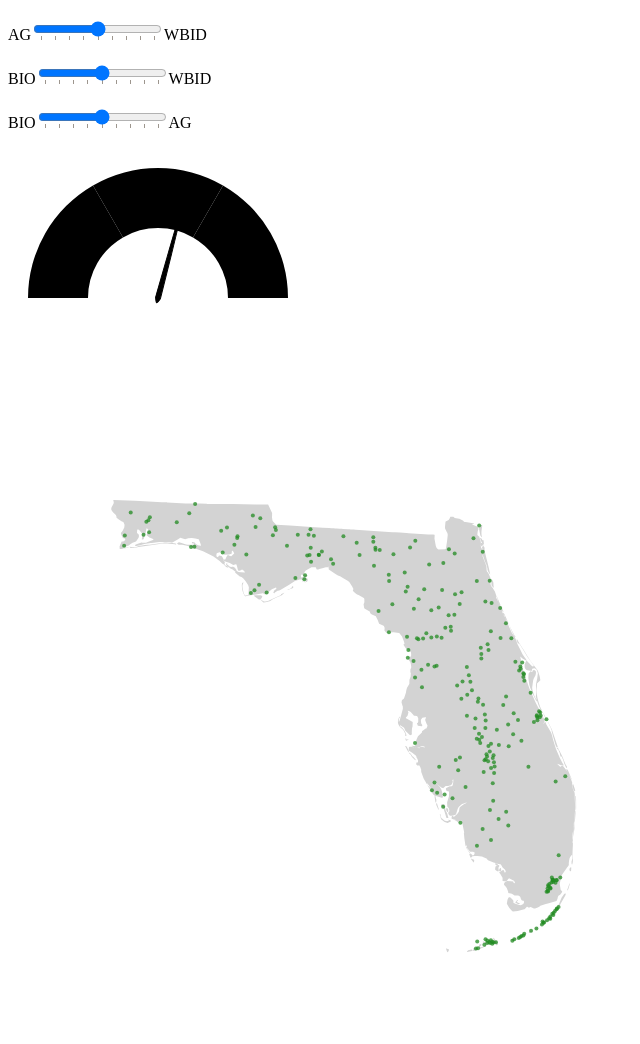
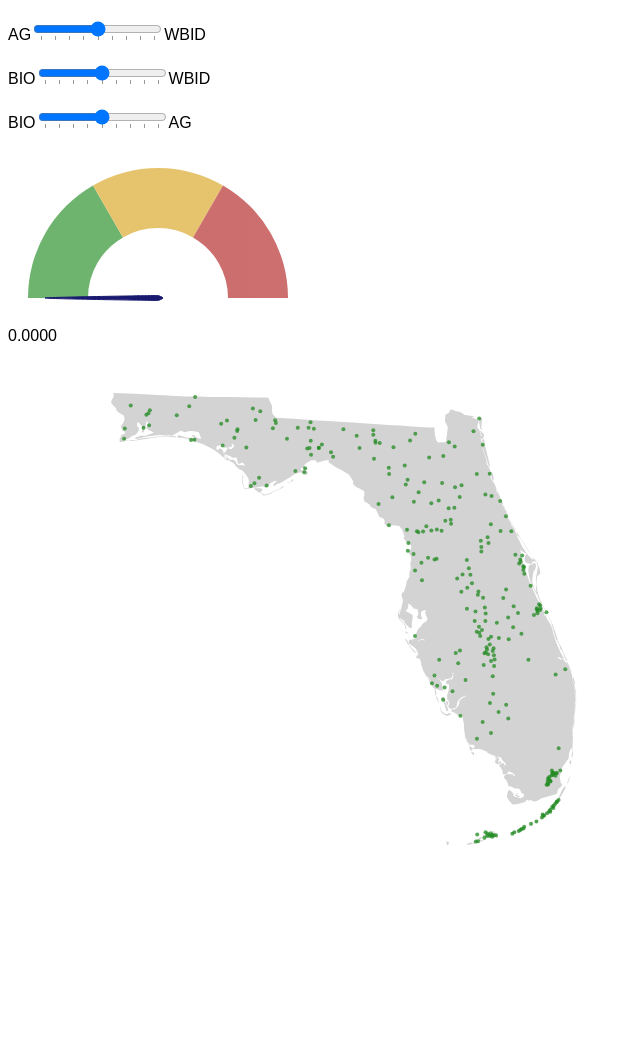
Before and after one commit to PhilipGriffith/FFP, a Flask app: page / in a window 1280 px wide. Shown: the whole page, without its empty margins (0-640 px from the left). After the commit the page ends 845 px from the top, so only its background shows below. Run offline with Flask 2, Linux system fonts and the light colour scheme.

Commit message:
Gauge is now working. Split out js scripts and css stylesheet to new files.

```diff
--- /dev/null
+++ b/project/static/css/styles.css
@@ -0,0 +1,17 @@
+body {
+    font-family: Arial;
+}
+#map path {
+    fill: lightgrey;
+}
+#map circle {
+    fill: forestgreen;
+    opacity: 0.75;
+}
+#cr-gauge g.pointer {
+    fill: midnightblue;
+    stroke: midnightblue;
+}
+#cr-gauge g.arc {
+    opacity: 0.65;
+}
--- a/project/static/js/gauge.js
+++ b/project/static/js/gauge.js
@@ -9,10 +9,10 @@ function Gauge(container, configuration) {
 
 		pointerWidth				: 5,
 		pointerTailLength			: 5,
-		pointerHeadLengthPercent	: 0.7,
+		pointerHeadLengthPercent	: 0.75,
 
 		minValue					: 0,
-		maxValue					: 0.3,
+		maxValue					: 0.2,
 
 		minAngle					: -90,
 		maxAngle					: 90,
@@ -20,10 +20,9 @@ function Gauge(container, configuration) {
 		transitionMs				: 750,
 
 		majorTicks					: 3,
-		labelFormat					: d3.format(',g'),
-		labelInset					: 10,
-
-		arcColorFn					: d3.interpolateHsl("green", d3.rgb('#3e6c0a'))
+		color0                      : "forestgreen",
+		color1                      : "goldenrod",
+		color2                      : "firebrick"
 	};
 	var range = undefined;
 	var r = undefined;
@@ -106,24 +105,18 @@ function Gauge(container, configuration) {
 		arcs.selectAll('path')
 				.data(tickData)
 			.enter().append('path')
-				//.attr('fill', function(d, i) {
-				//	return config.arcColorFn(d * i);
-				//})
+				.attr('fill', function(d, i) {
+				    switch (i){
+				        case 0:
+				            return config.color0;
+				        case 1:
+				            return config.color1;
+				        case 2:
+				            return config.color2;
+					}
+				})
 				.attr('d', arc);
-/*
-		var lg = svg.append('g')
-				.attr('class', 'label')
-				.attr('transform', centerTx);
-		lg.selectAll('text')
-				.data(ticks)
-			.enter().append('text')
-				.attr('transform', function(d) {
-					var ratio = scale(d);
-					var newAngle = config.minAngle + (ratio * range);
-					return 'rotate(' +newAngle +') translate(0,' +(config.labelInset - r) +')';
-				})
-				.text(config.labelFormat);
-*/
+
 		var lineData = [ [config.pointerWidth / 2, 0],
 						[0, -pointerHeadLength],
 						[-(config.pointerWidth / 2), 0],
@@ -159,3 +152,17 @@ function Gauge(container, configuration) {
 
 	return that;
 }
+
+function updateGauge(value) {
+    var cr_gauge = 0;
+    if (value > 0.2) {
+        cr_gauge = 0.2;
+    } else {
+        cr_gauge = value;
+    }
+    if (value == 0) {
+        value = "0.0000";
+    }
+    crGauge.update(cr_gauge);
+    document.getElementById("cr-number").innerHTML = value;
+}
--- /dev/null
+++ b/project/static/js/pagelogic.js
@@ -0,0 +1,136 @@
+//MongoDB URL
+var mongodb = "http://localhost:5000/query="
+var csv_data = "../static/data/ffp.csv"
+var geojson_data = "../static/geojson/florida.json"
+
+var cr = "0.0000";
+document.getElementById("cr-number").innerHTML = cr;
+
+var crGauge = Gauge('#cr-gauge', {
+    size: 300,
+    clipWidth: 300,
+    clipHeight: 175,
+    ringWidth: 60,
+    maxValue: 0.2,
+    transitionMs: 2000,
+});
+crGauge.render();
+
+//Width and height
+var width = 700;
+var height = 580;
+
+//Define map projection
+var projection = d3.geo.albers()
+                        .scale(4000)
+                        .rotate([83.5, -.6, 0])
+                        .center([0, 27])
+                        .translate([width/2, height/2]);
+
+//Define path generator
+var path = d3.geo.path()
+                 .projection(projection);
+
+//Create SVG element
+var svg = d3.select("body")
+            .append("svg")
+            .attr("id", "map")
+            .attr("width", width)
+            .attr("height", height);
+
+//Load in GeoJSON data
+d3.json(geojson_data, function(json) {
+
+    //Bind data and create one path per GeoJSON feature
+    svg.selectAll("path")
+       .data(json.features)
+       .enter()
+       .append("path")
+       .attr("d", path);
+
+    // Load FFP data
+    d3.csv(csv_data, function(csv) {
+
+        svg.selectAll("circle")
+            .data(csv)
+            .enter()
+            .append("circle")
+            .attr("cx", function(d) {
+                    return projection([d.LON, d.LAT])[0];
+            })
+            .attr("cy", function(d) {
+                    return projection([d.LON, d.LAT])[1];
+            })
+            .attr("r", 2)
+            .on("click", function(d) {
+                    if (event.ctrlKey) {
+                        d3.select(this).remove();
+                    } else {
+                        window.open(d.URL);
+                    }
+            });
+    });
+});
+
+//Convert a slider value to the corresponding query value
+function convertValue(value) {
+
+    x = parseInt(value) + 1;
+    if (x < 1) {
+        x -= 2;
+        return "10" + Math.abs(x);
+    } else {
+        return x.toString();
+    }
+}
+
+function updateScores() {
+
+    //Get variables from Slider Controls
+    var wbid = convertValue(document.getElementById("wbidRange").value);
+    var ag = convertValue(document.getElementById("agRange").value);
+    var bio = convertValue(document.getElementById("bioRange").value);
+
+    //Set query URL
+    url = mongodb + wbid + "&" + ag + "&" + bio;
+
+    console.log(url);
+
+    //Load data from MongoDB
+    d3.json(url, function(json) {
+
+        //Load cr value
+        cr = json.cr;
+
+        //Load FFP data
+        d3.csv(csv_data, function(csv) {
+
+            //Loop through once for each score in the json data
+            for (var i = 0; i < json.scores.length; i++) {
+
+                var json_id = json.scores[i].site_id;
+                var score = json.scores[i].score;
+
+                //Find the corresponding site in the csv data
+                for (var j = 0; j < csv.length; j++) {
+
+                    var csv_id = csv[j].SITE_ID;
+
+                    if (json_id == csv_id) {
+                        csv[j].SCORE = score * 1000;
+                        break;
+                    }
+                }
+            }
+            svg.selectAll("circle")
+                .data(csv)
+                .transition()
+                .attr("r", function(d) {
+                    return Math.sqrt(d.SCORE);
+                });
+        });
+
+    //Update the gauge with the new cr value
+    updateGauge(cr);
+    });
+}
--- a/project/templates/index.html
+++ b/project/templates/index.html
@@ -3,22 +3,9 @@
 	<head>
 		<meta charset="utf-8">
 		<title>AHP 3</title>
+        <link rel="stylesheet" href="../static/css/styles.css">
 		<script type="text/javascript" src="../static/js/d3.v3.js"></script>
         <script type="text/javascript" src="../static/js/gauge.js"></script>
-		<style type="text/css">
-		    #svg path {
-			        fill: lightgrey;
-			     }
-			circle {
-			        fill: forestgreen;
-			        opacity: 0.75;
-			       }
-		    g.pointer {
-		        fill: black;
-		        stroke: black;
-	        }
-
-		</style>
 	</head>
 	<body>
 
@@ -35,145 +22,15 @@
         </datalist>
 
         <div id="sliders">
-            <p>AG<input type="range" id="wbidRange" min="-8" max="8" list="ticks" oninput="updateScores()">WBID</p>
-            <p>BIO<input type="range" id="agRange" min="-8" max="8" list="ticks" oninput="updateScores()">WBID</p>
-            <p>BIO<input type="range" id="bioRange" min="-8" max="8" list="ticks" oninput="updateScores()">AG</p>
+            <p>AG<input type="range" id="wbidRange" min="-8" max="8" list="ticks" onchange="updateScores()">WBID</p>
+            <p>BIO<input type="range" id="agRange" min="-8" max="8" list="ticks" onchange="updateScores()">WBID</p>
+            <p>BIO<input type="range" id="bioRange" min="-8" max="8" list="ticks" onchange="updateScores()">AG</p>
         </div>
 
         <div id="cr-gauge"></div>
+        <div id="cr-number"></div>
 
-        <script>
-            var crGauge = Gauge('#cr-gauge', {
-		        size: 300,
-		        clipWidth: 300,
-		        clipHeight: 300,
-		        ringWidth: 60,
-		        maxValue: 0.3,
-		        transitionMs: 4000,
-	        });
-	        crGauge.render();
-	        crGauge.update(0.175);
-        </script>
+        <script type="text/javascript" src="../static/js/pagelogic.js"></script>
 
-
-		<script type="text/javascript">
-
-		    //MongoDB URL
-		    var mongodb = "http://localhost:5000/query="
-		    var csv_data = "../static/data/ffp.csv"
-		    var geojson_data = "../static/geojson/florida.json"
-
-			//Width and height
-			var width = 700;
-			var height = 580;
-
-			//Define map projection
-			var projection = d3.geo.albers()
-			                        .scale(4000)
-			                        .rotate([83.5, -.6, 0])
-			                        .center([0, 27])
-			                        .translate([width/2, height/2]);
-
-			//Define path generator
-			var path = d3.geo.path()
-							 .projection(projection);
-
-			//Create SVG element
-			var svg = d3.select("body")
-			            .append("svg")
-			            .attr("id", "svg")
-						.attr("width", width)
-						.attr("height", height);
-
-			function convertValue(value){
-			    x = parseInt(value) + 1;
-			    if (x < 1){
-			        x -= 2;
-			        return "10" + Math.abs(x);
-			    } else {
-			        return x.toString();
-			    }
-			}
-
-			function updateScores(){
-
-                //Get variables from Slider Controls
-                var wbid = convertValue(document.getElementById("wbidRange").value);
-                var ag = convertValue(document.getElementById("agRange").value);
-                var bio = convertValue(document.getElementById("bioRange").value);
-
-                //Set query URL
-                url = mongodb + wbid + "&" + ag + "&" + bio;
-
-                console.log(url);
-
-                //Load data from MongoDB
-                d3.json(url, function(json){
-
-                    //Load FFP data
-                    d3.csv(csv_data, function(csv){
-
-                        //Loop through once for each score in the json data
-                        for (var i = 0; i < json.scores.length; i++){
-
-                            var json_id = json.scores[i].site_id;
-                            var score = json.scores[i].score;
-
-                            //Find the corresponding site in the csv data
-                            for (var j = 0; j < csv.length; j++){
-
-                                var csv_id = csv[j].SITE_ID;
-
-                                if (json_id == csv_id){
-                                    csv[j].SCORE = score * 1000;
-                                    break;
-                                }
-                            }
-                        }
-                        svg.selectAll("circle")
-                            .data(csv)
-                            .transition()
-                            .attr("r", function(d){
-                                return Math.sqrt(d.SCORE);
-                            });
-                    });
-                });
-			}
-
-			//Load in GeoJSON data
-			d3.json(geojson_data, function(json) {
-
-				//Bind data and create one path per GeoJSON feature
-				svg.selectAll("path")
-				   .data(json.features)
-				   .enter()
-				   .append("path")
-				   .attr("d", path);
-
-                // Load FFP data
-                d3.csv(csv_data, function(csv){
-
-                    svg.selectAll("circle")
-                        .data(csv)
-                        .enter()
-                        .append("circle")
-                        .attr("cx", function(d){
-                                return projection([d.LON, d.LAT])[0];
-                        })
-                        .attr("cy", function(d){
-                                return projection([d.LON, d.LAT])[1];
-                        })
-                        .attr("r", 2)
-                        .on("click", function(d){
-                                if (event.ctrlKey){
-                                    d3.select(this).remove();
-                                } else {
-                                    window.open(d.URL);
-                                }
-                        });
-                });
-			});
-
-		</script>
 	</body>
 </html>
```
